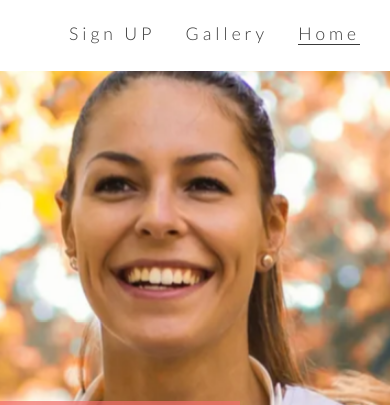
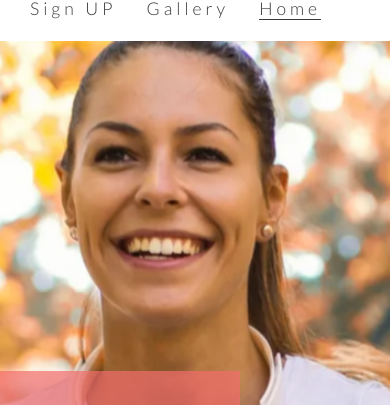
Before and after one commit to Daooobg/live-running, a plain HTML site: page index.html in a window 390 px wide. Shown: the part 79-484 px from the top of the page. Drawn offline with nearby package versions, Linux system fonts and the light colour scheme.

Commit message:
Add style for menu area for screen 950px wide and down

```diff
--- a/assets/css/style.css
+++ b/assets/css/style.css
@@ -276,3 +276,15 @@ footer {
         display: none;
     }
 }
+
+/* for medium creen size from 950px wide and down */
+
+@media screen and (max-width: 950px) {
+    #menu {
+        clear: left;
+        float: left;
+        margin-left: 30px;
+        margin-bottom: 20px;
+        line-height: 25px;
+    }
+}
```
